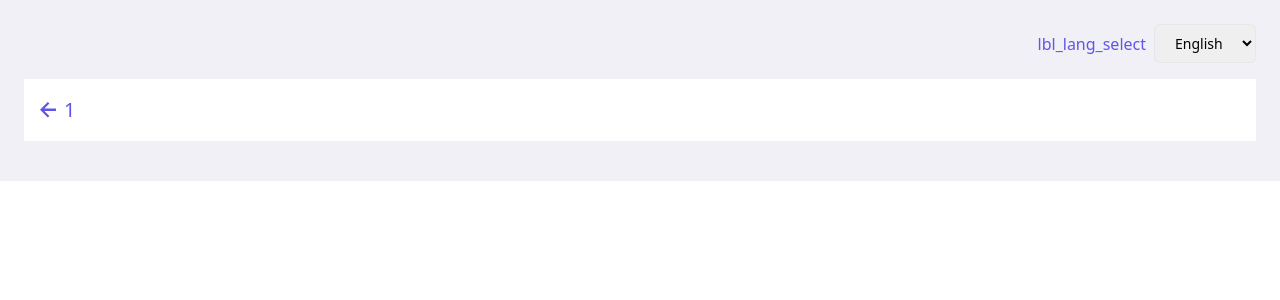
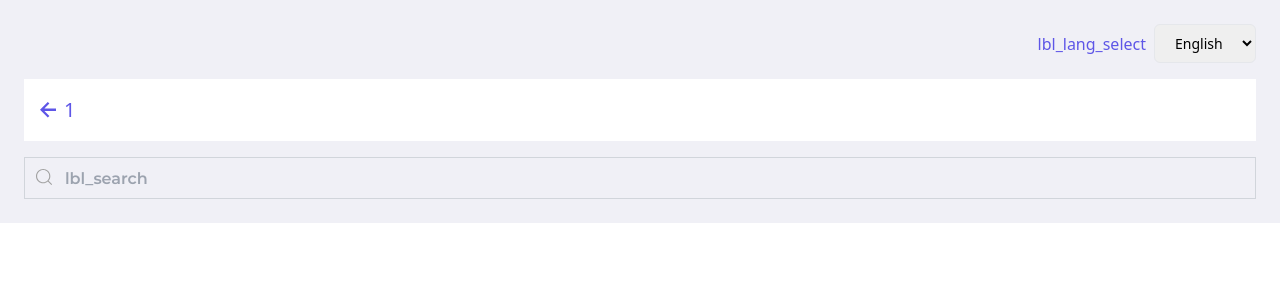
Before and after one commit to kunalrbhatia/guten-project, a React (Create React App) app: page /details/1 in a window 1280 px wide. Shown: the top 300 px of the page. Built offline with nearby package versions, Linux system fonts and the light colour scheme; the HTML template or start-up script is replaced by a standard one.

Commit message:
added SearchBar

```diff
--- a/src/assets/locales/en.json
+++ b/src/assets/locales/en.json
@@ -9,5 +9,6 @@
   "lbl_politics": "politics",
   "lbl_philosophy": "philosophy",
   "lbl_history": "history",
-  "lbl_adventure": "adventure"
+  "lbl_adventure": "adventure",
+  "lbl_search": "Search"
 }
--- a/src/assets/locales/fr.json
+++ b/src/assets/locales/fr.json
@@ -9,5 +9,6 @@
   "lbl_politics": "politique",
   "lbl_philosophy": "philosophie",
   "lbl_history": "histoire",
-  "lbl_adventure": "aventure"
+  "lbl_adventure": "aventure",
+  "lbl_search": "Rechercher"
 }
--- a/src/components/DetailsPage/DetailsPage.tsx
+++ b/src/components/DetailsPage/DetailsPage.tsx
@@ -3,11 +3,13 @@ import { capitalize } from 'lodash';
 import BackIcon from 'assets/images/svg/Back.svg';
 import getTranslation from 'utils/common';
 import { useTranslation } from 'react-i18next';
+import SearchBar from 'components/SearchBar/SearchBar';
 const DetailHeader = () => {
   const { t } = useTranslation();
   const { title } = useParams();
   const capitalizeTitle = capitalize(t(getTranslation(title ? title : '')));
   return (
+    <>
       <div className="flex items-center justify-between p-4 bg-white mb-4">
         <Link to="/" className="flex items-center text-gutenBlue">
           <img src={BackIcon} alt="Back" className="w-4 h-4 mr-2" />
@@ -16,6 +18,8 @@ const DetailHeader = () => {
           </div>
         </Link>
       </div>
+      <SearchBar onSearch={() => {}} />
+    </>
   );
 };
 
--- /dev/null
+++ b/src/components/SearchBar/SearchBar.styles.css
@@ -0,0 +1,3 @@
+.placeholder-custom::placeholder {
+    font-family: 'Montserrat-SemiBold';
+  }
--- /dev/null
+++ b/src/components/SearchBar/SearchBar.tsx
@@ -0,0 +1,40 @@
+import { useState, ChangeEvent, MouseEvent } from 'react';
+import SearchIcon from 'assets/images/svg/Search.svg';
+import './SearchBar.styles.css';
+import { useTranslation } from 'react-i18next';
+interface SearchBarProps {
+  onSearch: (searchTerm: string) => void;
+}
+
+const SearchBar: React.FC<SearchBarProps> = ({ onSearch }) => {
+  const [searchTerm, setSearchTerm] = useState('');
+  const { t } = useTranslation();
+  const handleIconClick = (event: MouseEvent<HTMLButtonElement>) => {
+    event.preventDefault();
+    onSearch(searchTerm);
+  };
+
+  const handleChange = (event: ChangeEvent<HTMLInputElement>) => {
+    setSearchTerm(event.target.value);
+  };
+
+  return (
+    <div className="relative">
+      <input
+        type="text"
+        placeholder={t('lbl_search')}
+        value={searchTerm}
+        onChange={handleChange}
+        className="border border-gray-300 p-2 pl-10 w-full bg-gutenLightGrey placeholder-custom"
+      />
+      <button
+        onClick={handleIconClick}
+        className="absolute left-3 top-3 text-gutenDarkGray focus:outline-none"
+      >
+        <img src={SearchIcon} alt="search icon" />
+      </button>
+    </div>
+  );
+};
+
+export default SearchBar;
```
Lines whose indentation alone changed are shown as unchanged.
